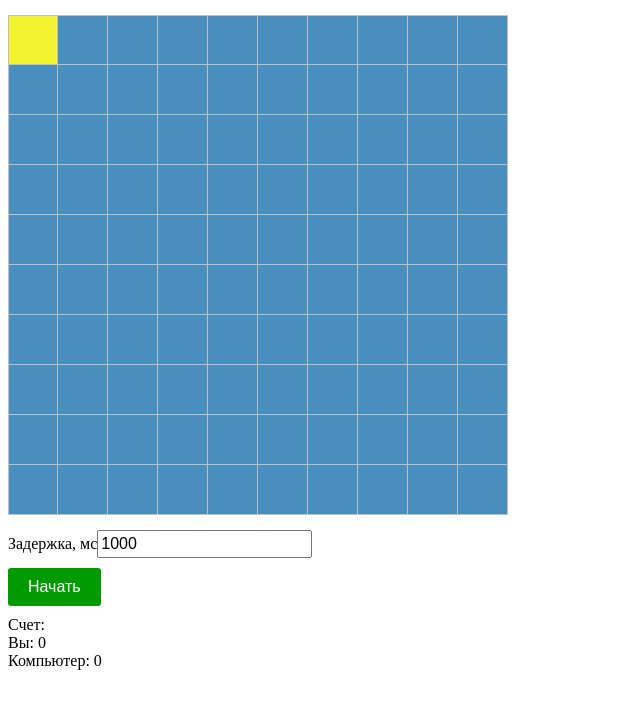
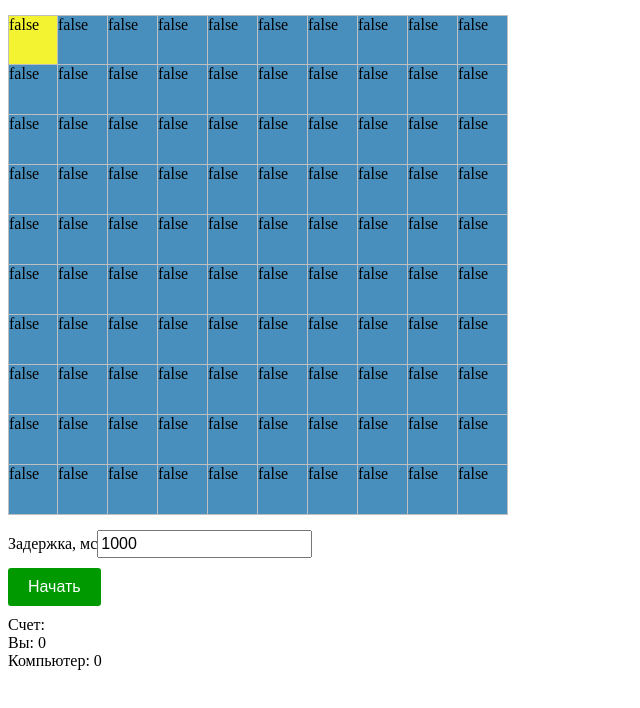
Before and after one commit to x404/game-angular, an Angular app: page / in a window 1280 px wide. Shown: the top 708 px of the page, without its empty margins (0-640 px from the left). Built offline with nearby package versions, Linux system fonts and the light colour scheme.

Commit message:
added red Error cells

```diff
--- a/src/app/app.component.html
+++ b/src/app/app.component.html
@@ -5,8 +5,15 @@
           <div
             *ngFor="let item of objOfCells | keyvalue"
             [attr.data-id] = "item.key"
-            [className]="item.key == currentId ? 'cell cell-active' : 'cell' "
-          ></div>
+
+            [ngClass]="{
+              'cell': true,
+              'cell-active' : item.key == currentId,
+              'cell-error'  : item.value | errorvalue
+            }"
+          >
+          {{item.value | errorvalue}}
+          </div>
         </div>
 
         <div>
--- a/src/app/score/score.component.scss
+++ b/src/app/score/score.component.scss
@@ -1,3 +1,7 @@
+* {
+  box-sizing: border-box;
+}
+
 .online-score {
   margin-top: 10px;
 }
```
